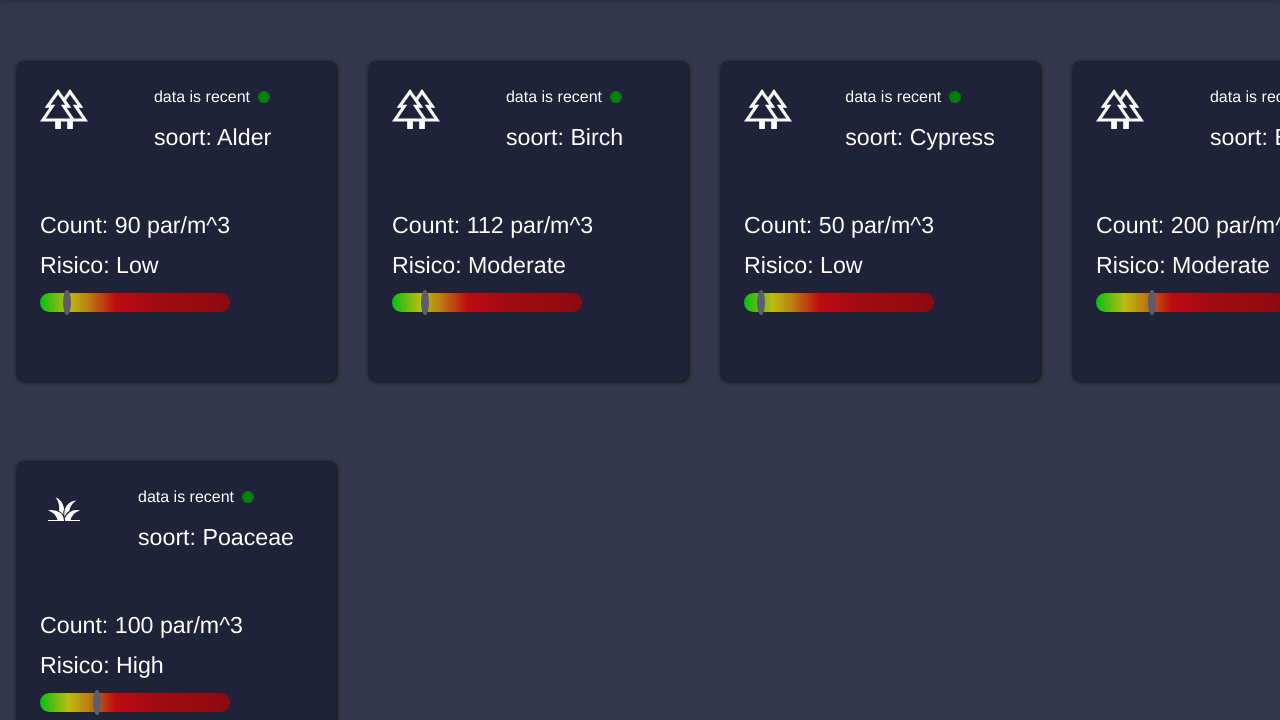
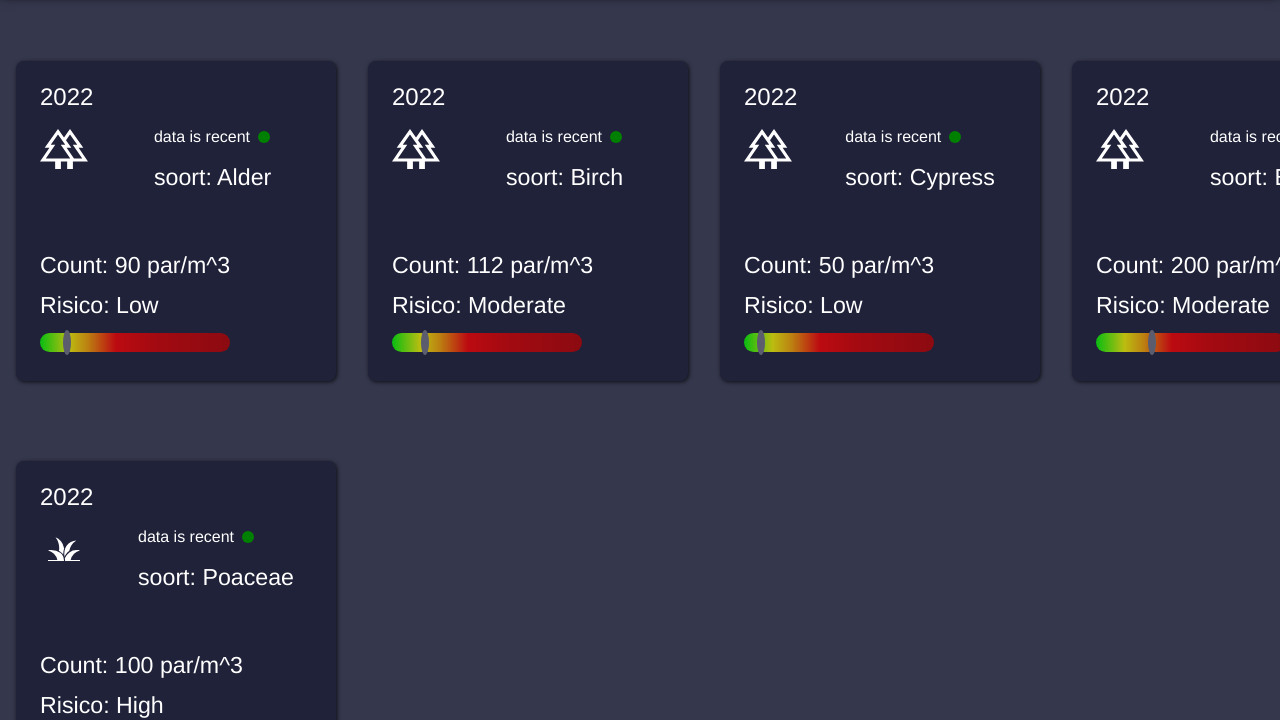
Before and after one commit to DierickxBenno/Eindopdracht_interactionDesign_BD, a plain HTML site: page index.html in a window 1280 px wide. Shown: the part 83-803 px from the top of the page. Drawn offline with nearby package versions, Linux system fonts and the light colour scheme.

Commit message:
fix: card size and date stuff

```diff
--- a/css/screen.css
+++ b/css/screen.css
@@ -531,7 +531,10 @@ input::placeholder {
 /*------------------------------------*\
 #COMPONENTS
 \*------------------------------------*/
-
+.c-year{
+  font-size: 1.5rem;
+  margin-bottom: 1rem;
+}
 
 .c-credits-title {
   grid-column-start: 1;
--- a/frontend/script.js
+++ b/frontend/script.js
@@ -1,7 +1,15 @@
 "use strict";
 
 // #region Event Variables
-let htmlAddButton, htmlWave, htmlPercentage;
+let htmlAddButton,
+  htmlWave,
+  htmlPercentage,
+  historicalSpeciesName,
+  historicalSubSpeciesName,
+  historicalSpeciesCount,
+  historicalRisk,
+  historicalBarValue;
+
 let testJsonData =
   "{" +
   '"Count": [' +
@@ -37,12 +45,15 @@ let testJsonDataHistorical =
   "}";
 // #endregion Event Variables
 
-const loadCard = function (
+const LoadCard = function (
   speciesName,
   subSpeciesName,
   speciesCount,
   risk,
-  barValue
+  barValue,
+  subSpeciesCountHistorical,
+  riskHistorical,
+  barValueHistorical
 ) {
   let icon;
   switch (speciesName) {
@@ -64,7 +75,8 @@ const loadCard = function (
   <div class="c-card__body">
 
     <div class="c-card-back">
-      <div class="c-info-element">Pollen this time last year</div>
+      <div class="c-info-element c-year">
+      ${1969 + Math.floor(Date.now() / (3600 * 24 * 365 * 1000), -1)}</div>
       <div class="c-card-tophalf">
       ${icon}
         <div class="c-top-info">
@@ -79,18 +91,19 @@ const loadCard = function (
       </div>
 
       <div class="c-form-field js-pollen-count c-card-info">
-        <div class="c-info-element">Count: ${speciesCount} par/m^3</div>
+        <div class="c-info-element">Count: ${subSpeciesCountHistorical} par/m^3</div>
       </div>
       <div class="c-form-field js-pollen-count c-card-info">
-        <div class="c-info-element">Risico:  ${risk}</div>
+        <div class="c-info-element">Risico:  ${riskHistorical}</div>
       </div>
       <div>
-        <input class="c-risk" type="range" disabled value="${barValue}">
+        <input class="c-risk" type="range" disabled value="${barValueHistorical}">
       </div>
     </div>
 
     <div class="c-card-front">
-
+    <div class="c-info-element c-year">
+      ${1970 + Math.floor(Date.now() / (3600 * 24 * 365 * 1000), 0)}</div>
       <div class="c-card-tophalf">
 
         ${icon}
@@ -128,22 +141,32 @@ const LoadCards = function (jsonData) {
   document.querySelector(".js-row-weed").innerHTML = null;
   // wait half a second
   // delay(500);
-  let barValue;
+  let barValue, barValueHistorical, subSpeciesCountHistorical, riskHistorical;
+  //make json data
   const data = JSON.parse(jsonData);
+  const historicalData = JSON.parse(testJsonDataHistorical);
+  //define species
   let species = data.Species;
-  console.log(species);
+  let speciesHistorical = historicalData.Species;
+  //loop through species
   for (let item in species) {
     let speciesName = Object.keys(species[item])[0];
     for (let subSpecies in species[item][speciesName]) {
       let subSpeciesName = Object.keys(
         species[item][speciesName][subSpecies]
       )[0];
+      // get count of pollen
       let subSpeciesCount =
         species[item][speciesName][subSpecies][subSpeciesName];
+      let subSpeciesCountHistorical =
+        speciesHistorical[item][speciesName][subSpecies][subSpeciesName];
+      // get risk
       let risk = data["Risk"][speciesName + "_pollen"];
+      let riskHistorical = historicalData["Risk"][speciesName + "_pollen"];
       switch (speciesName.toLowerCase()) {
         case "grass":
           // #region calculate grass risk
+          //current risk
           if (subSpeciesCount < 29) {
             risk = "Low";
           } else if (subSpeciesCount < 60) {
@@ -154,11 +177,32 @@ const LoadCards = function (jsonData) {
             risk = "Very High";
           }
           barValue = (subSpeciesCount / 341) * 100;
+          //historical risk
+          if (subSpeciesCountHistorical < 29) {
+            riskHistorical = "Low";
+          } else if (subSpeciesCountHistorical < 60) {
+            riskHistorical = "Moderate";
+          } else if (subSpeciesCountHistorical < 341) {
+            riskHistorical = "High";
+          } else {
+            riskHistorical = "Very High";
+          }
+          barValueHistorical = (subSpeciesCountHistorical / 341) * 100;
           // #endregion
-          loadCard("grass", subSpeciesName, subSpeciesCount, risk, barValue);
+          LoadCard(
+            "grass",
+            subSpeciesName,
+            subSpeciesCount,
+            risk,
+            barValue,
+            subSpeciesCountHistorical,
+            riskHistorical,
+            barValueHistorical
+          );
           break;
         case "tree":
-          // #region calculate grass risk
+          // #region calculate tree risk
+          //current risk
           if (subSpeciesCount < 95) {
             risk = "Low";
           } else if (subSpeciesCount < 207) {
@@ -169,11 +213,31 @@ const LoadCards = function (jsonData) {
             risk = "Very High";
           }
           barValue = (subSpeciesCount / 703) * 100;
+          //historical risk
+          if (subSpeciesCountHistorical < 95) {
+            riskHistorical = "Low";
+          } else if (subSpeciesCountHistorical < 207) {
+            riskHistorical = "Moderate";
+          } else if (subSpeciesCountHistorical < 703) {
+            riskHistorical = "High";
+          } else {
+            riskHistorical = "Very High";
+          }
           // #endregion
-          loadCard("tree", subSpeciesName, subSpeciesCount, risk, barValue);
+          LoadCard(
+            "tree",
+            subSpeciesName,
+            subSpeciesCount,
+            risk,
+            barValue,
+            subSpeciesCountHistorical,
+            riskHistorical,
+            barValueHistorical
+          );
           break;
         case "weed":
-          // #region calculate grass risk
+          // #region calculate weed risk
+          //current risk
           if (subSpeciesCount < 20) {
             risk = "Low";
           } else if (subSpeciesCount < 77) {
@@ -184,8 +248,27 @@ const LoadCards = function (jsonData) {
             risk = "Very High";
           }
           barValue = (subSpeciesCount / 266) * 100;
+          //historical risk
+          if (subSpeciesCountHistorical < 20) {
+            riskHistorical = "Low";
+          } else if (subSpeciesCountHistorical < 77) {
+            riskHistorical = "Moderate";
+          } else if (subSpeciesCountHistorical < 266) {
+            riskHistorical = "High";
+          } else {
+            riskHistorical = "Very High";
+          }
           // #endregion
-          loadCard("weed", subSpeciesName, subSpeciesCount, risk, barValue);
+          LoadCard(
+            "weed",
+            subSpeciesName,
+            subSpeciesCount,
+            risk,
+            barValue,
+            subSpeciesCountHistorical,
+            riskHistorical,
+            barValueHistorical
+          );
           break;
       }
     }
@@ -219,7 +302,7 @@ const changeCardDisplay = function () {
       CardClick(card);
     });
   }
-  // loadcards when card is not flipped
+  // LoadCards when card is not flipped
 };
 
 const CardClick = function (card) {
```
